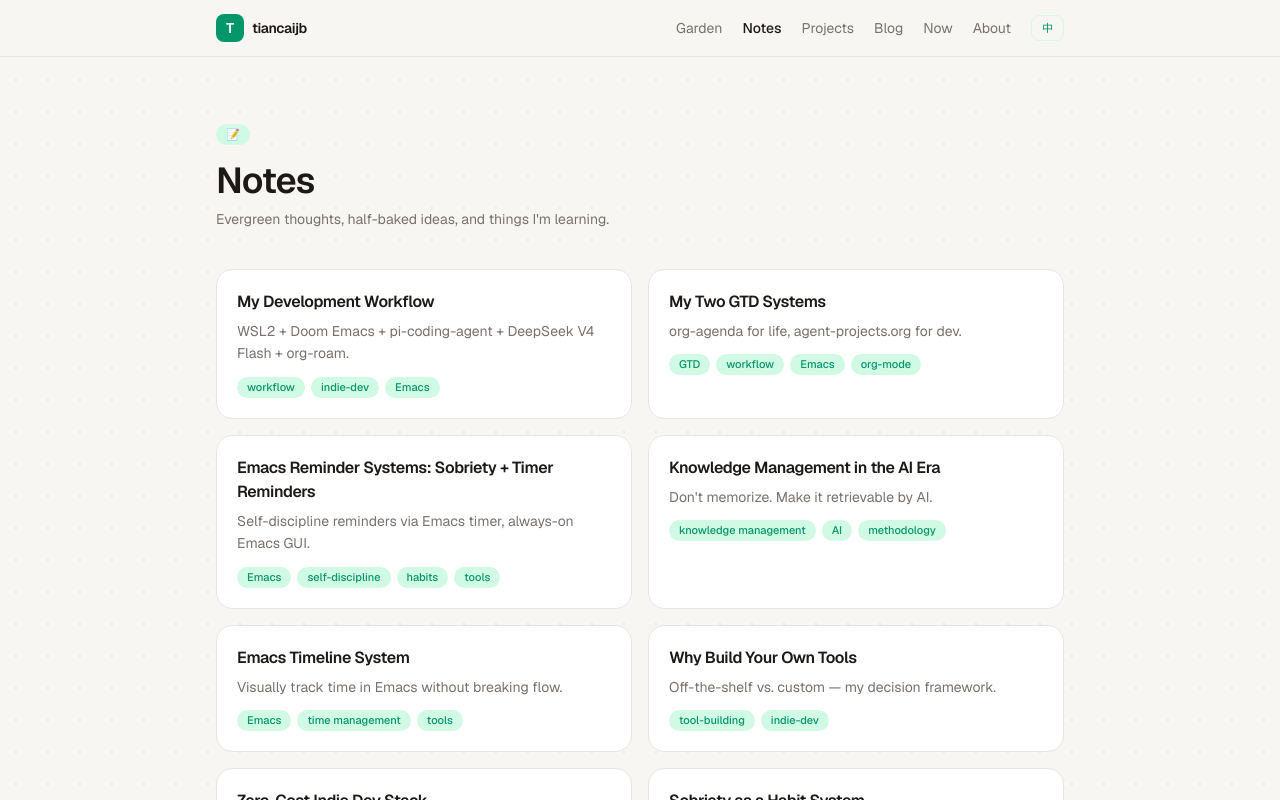
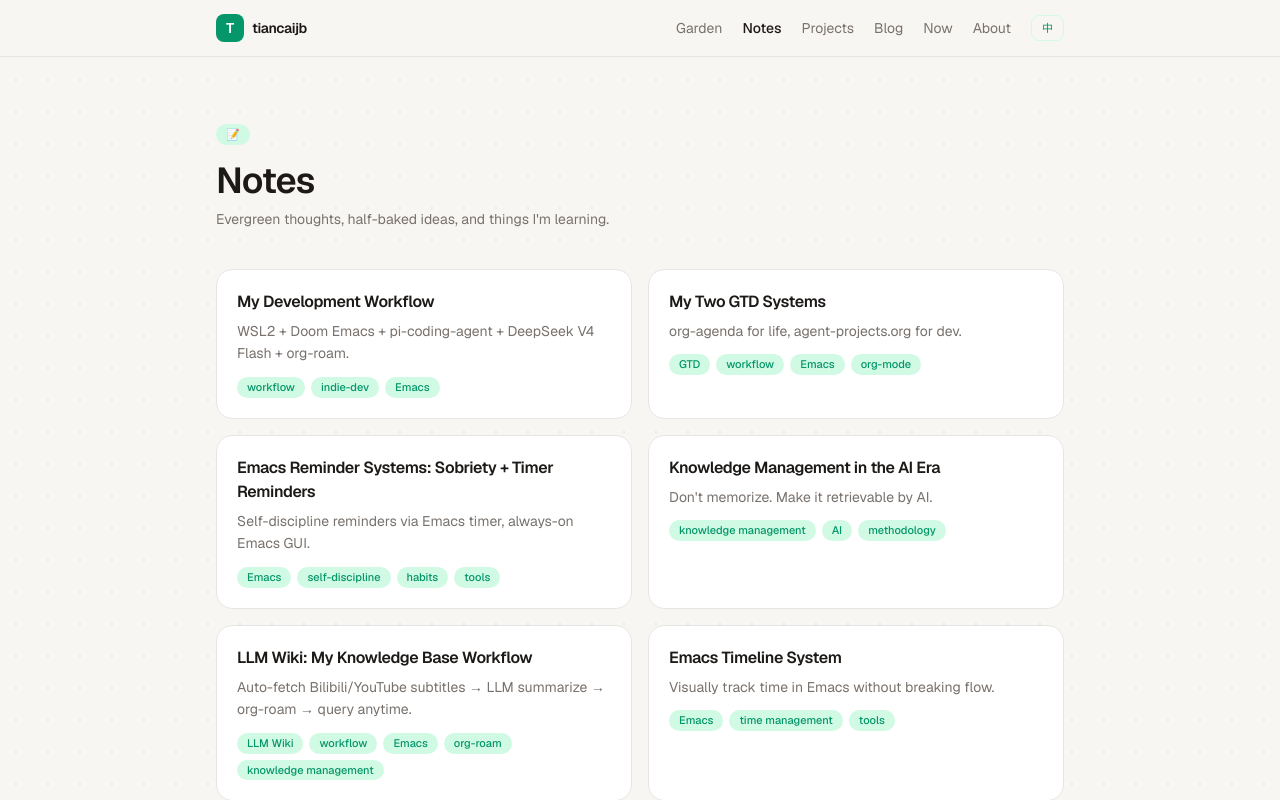
Before and after one commit to tiancaijb/tiancaijb-site, a Next.js app: page /en/notes in a window 1280 px wide. Shown: the top 800 px of the page. Built offline with nearby package versions, Linux system fonts and the light colour scheme.

Commit message:
add llm-wiki-workflow note + push llm-wiki to GitHub

```diff
--- a/src/content/en/notes.ts
+++ b/src/content/en/notes.ts
@@ -52,6 +52,7 @@
 On building tools: [[why-build-tools]]
 On GTD systems: [[my-gtd-system]]
 On AI-era knowledge management: [[knowledge-management-ai]]
+On LLM Wiki knowledge base: [[llm-wiki-workflow]]
 On timeline system: [[emacs-timeline]]
 On Emacs reminders: [[emacs-reminder-systems]]
 `,
@@ -189,6 +190,47 @@ Bidirectional links aren't for helping you remember. They help AI (and future yo
 `,
   },
   {
+    slug: "llm-wiki-workflow",
+    title: "LLM Wiki: My Knowledge Base Workflow",
+    date: "2026-07-04",
+    excerpt: "Auto-fetch Bilibili/YouTube subtitles → LLM summarize → org-roam → query anytime.",
+    tags: ["LLM Wiki", "workflow", "Emacs", "org-roam", "knowledge management"],
+    content: `
+## My most-used workflow
+
+LLM Wiki is one of my most-used tools. I use it daily — watch videos, summarize, store in the knowledge base.
+
+The workflow is simple:
+
+> Copy video link → run script → LLM auto-summarizes → write to org-roam → permanently searchable
+
+Covers both Bilibili and YouTube in one flow.
+
+## How it works
+
+The core script \`ingest_bv.py\` handles everything:
+
+1. Identify platform (Bilibili / YouTube)
+2. Download subtitles
+3. Call LLM to summarize (chunked + synthesized)
+4. Write to org-roam note (with OKF metadata)
+5. Update index.org + log.org
+6. git commit
+
+There's also \`ingest_article.py\` for text articles.
+
+## Why it matters
+
+- **Knowledge retention** — used to bookmark videos and never watch again. Now they're in my knowledge base, searchable anytime.
+- **Serendipitous discovery** — org-roam's linking connects notes automatically. I often discover connections between pieces of knowledge.
+- **AI-retrievable** — all content is structured, tagged, and linked. AI agents can query directly.
+
+This follows the [[knowledge-management-ai|AI-era knowledge management]] philosophy exactly: don't memorize, make it retrievable.
+
+Full tech stack: [[my-workflow]]
+`,
+  },
+  {
     slug: "emacs-timeline",
     title: "Emacs Timeline System",
     date: "2026-07-04",
--- a/src/content/ja/notes.ts
+++ b/src/content/ja/notes.ts
@@ -52,6 +52,7 @@ export const notes: Note[] = [
 ツール哲学について：[[why-build-tools]]
 GTD システムについて：[[my-gtd-system]]
 AI 時代の知識管理：[[knowledge-management-ai]]
+LLM Wiki 知識ベース：[[llm-wiki-workflow]]
 タイムラインシステム：[[emacs-timeline]]
 Emacs リマインダーについて：[[emacs-reminder-systems]]
 `,
@@ -191,6 +192,47 @@ Anki、間隔反復、フラッシュカード——これらは AI 以前の知
 `,
   },
   {
+    slug: "llm-wiki-workflow",
+    title: "LLM Wiki：知識ベースワークフロー",
+    date: "2026-07-04",
+    excerpt: "Bilibili/YouTube 字幕を自動取得 → LLM 要約 → org-roam → いつでも検索。",
+    tags: ["LLM Wiki", "ワークフロー", "Emacs", "org-roam", "知識管理"],
+    content: `
+## 最も使うワークフロー
+
+LLM Wiki は私が最も頻繁に使うツールの一つ。毎日使っている——動画を見て、要約し、知識ベースに保存する。
+
+ワークフローはシンプル：
+
+> 動画リンクをコピー → スクリプト実行 → LLM が自動要約 → org-roam に保存 → 永久に検索可能
+
+Bilibili と YouTube の両方をカバー。
+
+## 仕組み
+
+コアスクリプト \`ingest_bv.py\` がすべてを自動処理：
+
+1. プラットフォーム識別（Bilibili / YouTube）
+2. 字幕ダウンロード
+3. LLM 要約（分割 + 統合）
+4. org-roam ノートに書き込み（OKF メタデータ付き）
+5. index.org + log.org 更新
+6. git commit
+
+\`ingest_article.py\` は記事用。
+
+## なぜ重要か
+
+- **知識の定着**——以前はブックマークして終わり。今は知識ベースに入って、いつでも検索できる。
+- **偶然の発見**——org-roam のリンク機構が自動的につながりを作る。知識間の関係に気づくことがよくある。
+- **AI が検索可能**——すべて構造化・タグ付け・リンク済み。AI エージェントが直接クエリできる。
+
+これは [[knowledge-management-ai|AI 時代の知識管理]] の考え方と完全に一致する：暗記するな、検索可能にせよ。
+
+技術スタック全体：[[my-workflow]]
+`,
+  },
+  {
     slug: "emacs-timeline",
     title: "Emacs タイムラインシステム",
     date: "2026-07-04",
--- a/src/content/zh/notes.ts
+++ b/src/content/zh/notes.ts
@@ -51,6 +51,7 @@ export const notes: Note[] = [
 关于成本：[[indie-dev-zero-cost]]
 关于工具观：[[why-build-tools]]
 关于 GTD 系统：[[my-gtd-system]]
+关于 LLM Wiki 知识库：[[llm-wiki-workflow]]
 关于 AI 时代知识管理：[[knowledge-management-ai]]
 关于时间轴系统：[[emacs-timeline]]
 `,
@@ -191,6 +192,47 @@ Anki、间隔重复、抽认卡——这些工具在 AI 出现之前是知识管
 `,
   },
   {
+    slug: "llm-wiki-workflow",
+    title: "LLM Wiki：我的知识库工作流",
+    date: "2026-07-04",
+    excerpt: "自动抓取 B站/YouTube 字幕 → LLM 总结 → org-roam 笔记 → 随时查询。",
+    tags: ["LLM Wiki", "工作流", "Emacs", "org-roam", "知识管理"],
+    content: `
+## 最核心的工作流
+
+LLM Wiki 是我最常用的工具之一。每天我都在用它——看视频、总结、存入知识库。
+
+工作流很简单：
+
+> 复制视频链接 → 运行脚本 → LLM 自动总结 → 写入 org-roam → 永久可查
+
+就这一个流程，覆盖了 B 站和 YouTube。
+
+## 技术实现
+
+核心脚本 \`ingest_bv.py\` 自动处理：
+
+1. 识别平台（B站 / YouTube）
+2. 下载字幕
+3. 调用 LLM 总结（内容分块 + 综合）
+4. 写入 org-roam 笔记（带 OKF 元数据）
+5. 更新 index.org + log.org
+6. git commit
+
+另外还有一个 \`ingest_article.py\` 处理图文文章。
+
+## 为什么 LLM Wiki 对我这么重要
+
+- **知识不流失**——以前看到好视频，收藏了就再也不看了。现在自动总结进知识库，随时能搜到。
+- **关联发现**——org-roam 的链接机制让笔记自动互联，经常发现两段知识之间的联系。
+- **AI 可检索**——所有内容结构化、带标签、带链接，AI agent 可以直接查询。
+
+这和 [[knowledge-management-ai|AI 时代知识管理]] 的理念完全一致：不是记住，而是让 AI 能检索。
+
+整个技术栈见 [[my-workflow]]。
+`,
+  },
+  {
     slug: "emacs-timeline",
     title: "Emacs 时间轴系统",
     date: "2026-07-04",
```
